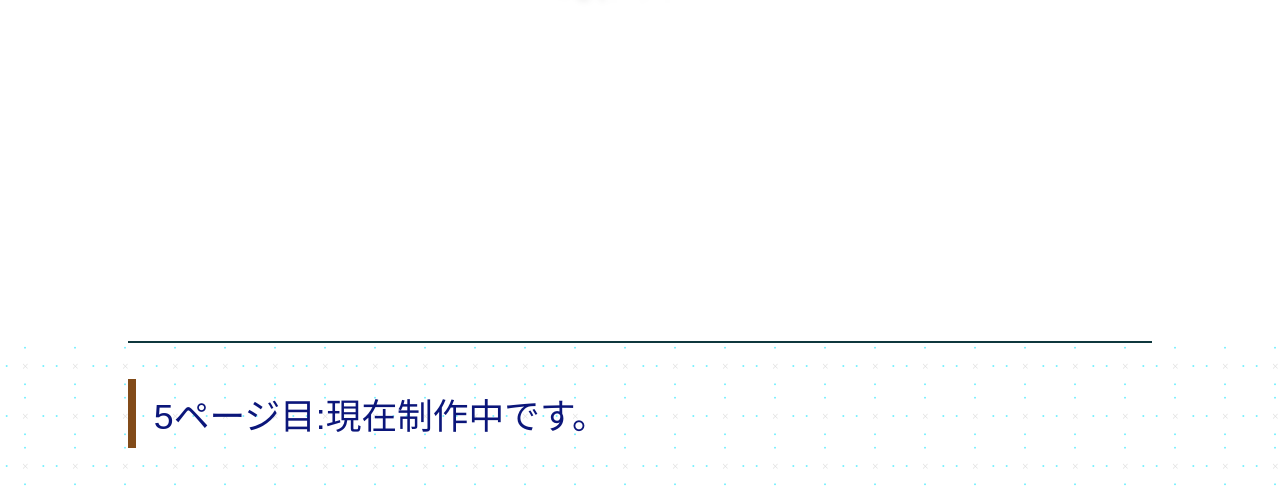
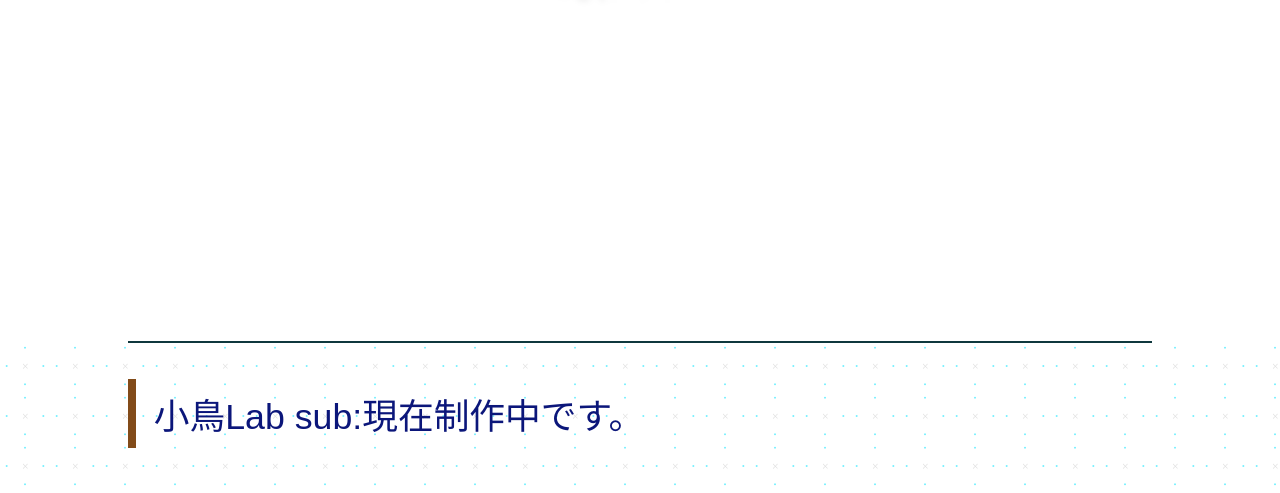
Before and after one commit to yamiyami3141/yamiyami3141.github.io, a plain HTML site: page kotori-lab-sub.html in a window 1280 px wide. Shown: the part 459-952 px from the top of the page. Drawn offline with Linux system fonts and the light colour scheme.

Commit message:
Update kotori-lab-sub.html

```diff
--- a/kotori-lab-sub.html
+++ b/kotori-lab-sub.html
@@ -36,7 +36,7 @@
     <main class="ml-10 dark-mod-c">
         <div class="sen-h-1 color-r1-10 w-80"></div>
         <div class="color-g1-40 fs-h6">
-            <p class="color-y1-60 mb-04 fs-h3 dark-mod-t">5ページ目:現在制作中です。</p>
+            <p class="color-y1-60 mb-04 fs-h3 dark-mod-t">小鳥Lab sub:現在制作中です。</p>
             試験的に公開されています。<br>
             更新までしばらくお待ちください。
         </div>
```
